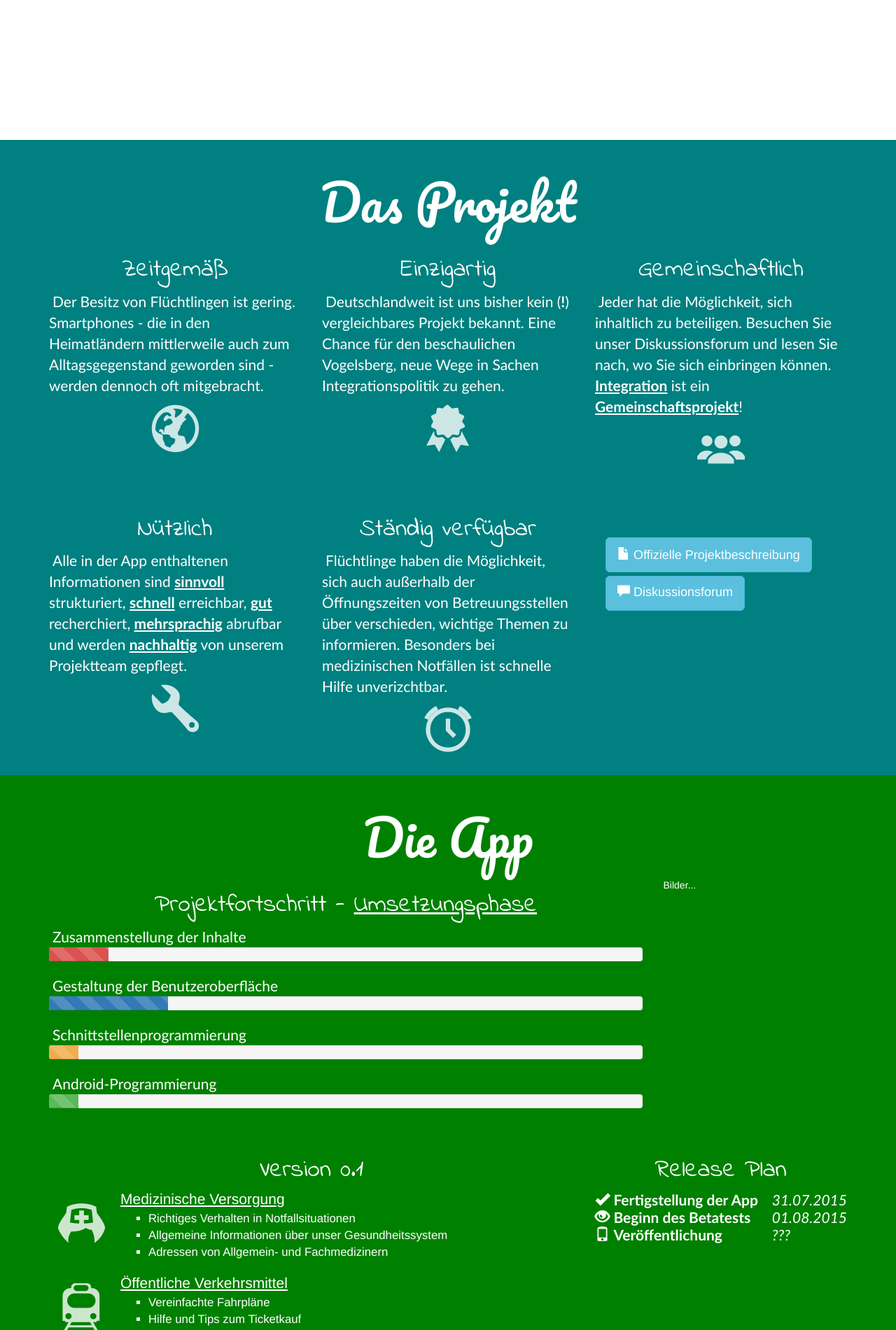
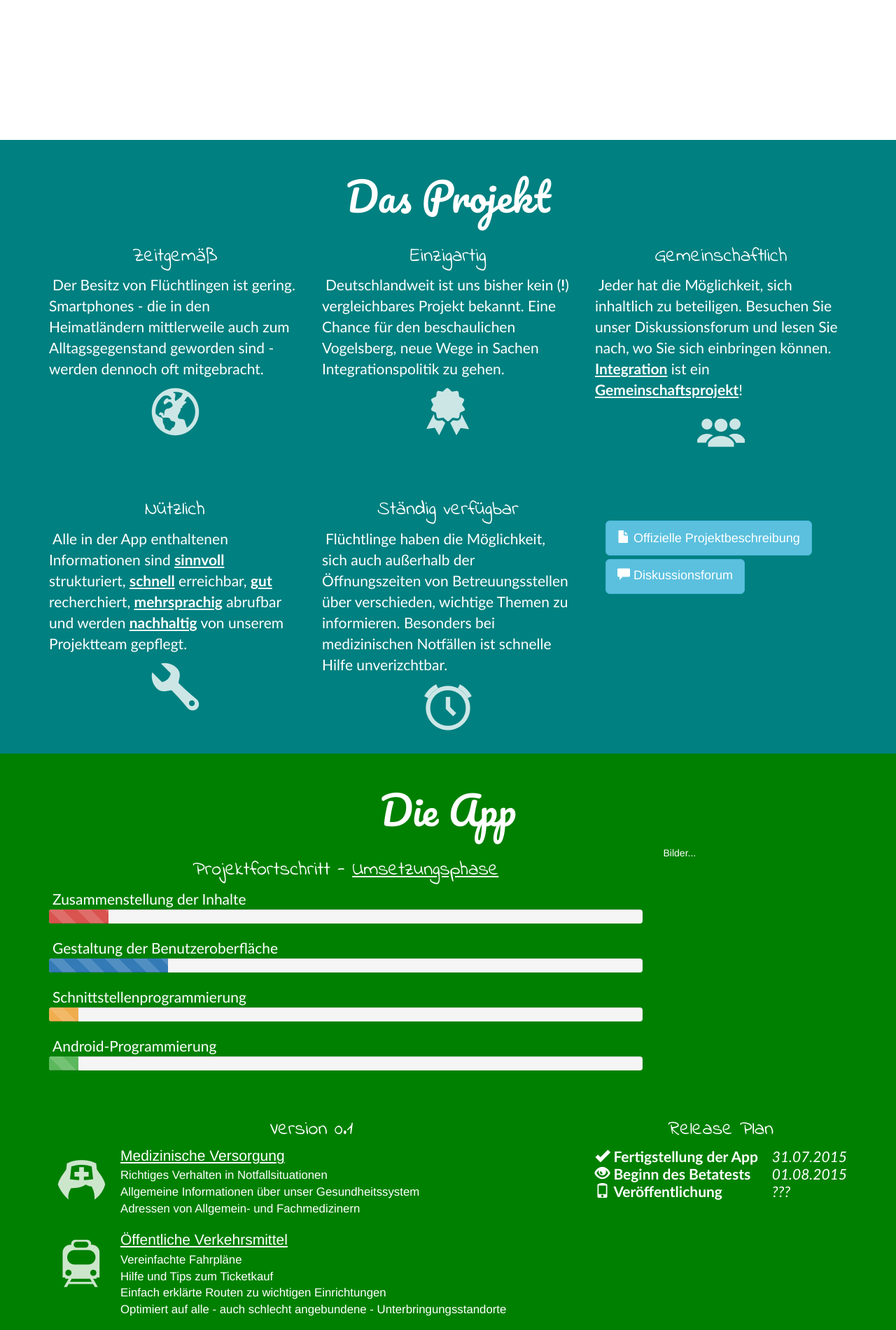
Before and after one commit to ThEmKay/rhvb-web, a PHP site: page / in a window 1280 px wide. Shown: the part 600-2501 px from the top of the page at 70% size. Run offline with PHP 8.4, Linux system fonts and the light colour scheme; some libraries are stand-ins or nearby versions.

Commit message:
Schriftgrößentest 4

```diff
--- a/index.html
+++ b/index.html
@@ -182,9 +182,11 @@ $(document).ready(function(){
 	<section id="dieapp">
     <div class="container">
       <div class="row">
-         <h1 class="headline" style="color:#fff">
-          Die App
-         </h1>
+         <div class="col-lg-12">
+           <h1 class="headline" style="color:#fff">
+            Die App
+           </h1>
+         </div>
       </div>
       <div class="row countdown">
         <span class="count">
--- a/layout.css
+++ b/layout.css
@@ -47,18 +47,18 @@ body{
 }
 
 h1{
-  font-size: 5em !important
+  font-size: 4em !important
 }
 
 h2{
-  font-size: 2.5em !important
+  font-size: 2em !important
 }
 
 .content-box > h2{
   font-family: 'Indie Flower';
   color: #fff;
   text-align: center;
-  font-size: 2.5em
+  font-size: 2em
 }
 
 .content-box > span{
@@ -109,7 +109,8 @@ h2{
 
 ul{
   margin: 0;
-  list-style-type: square
+  list-style-type: none;
+  padding: 0
 }
 
 .media-body > h4{
```
